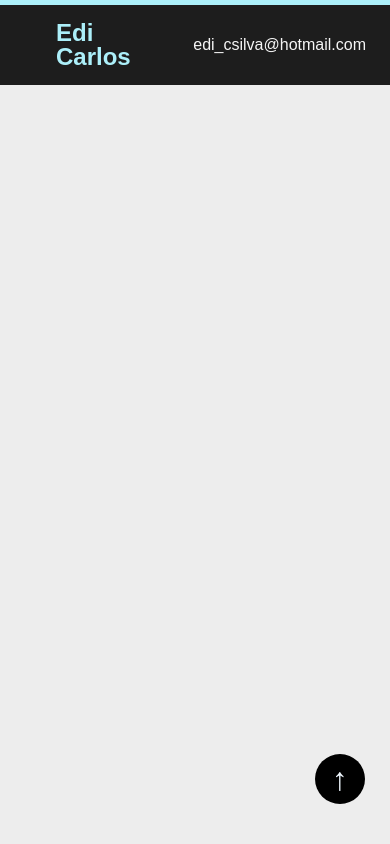
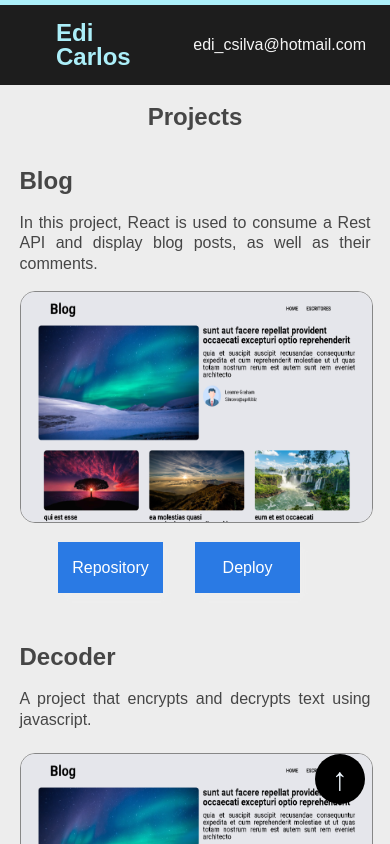
Before and after one commit to ediCarlosSilva/portifolio-v2, a React (Create React App) app: page /projetos in a window 390 px wide. Shown: the top 844 px of the page. Built offline with nearby package versions, Linux system fonts and the light colour scheme; the HTML template or start-up script is replaced by a standard one; a web font is replaced by a local one.

Commit message:
ajustes seção projeto

```diff
--- a/src/App.js
+++ b/src/App.js
@@ -1,6 +1,7 @@
 import { BrowserRouter, Route, Routes } from 'react-router-dom';
 import Menu from './components/Menu';
 import Home from './pages/Home';
+import ProjetosPage from './pages/ProjetosPage';
 
 function App() {
   return (
@@ -9,6 +10,7 @@ function App() {
 
       <Routes>
         <Route path="/" element={<Home />} />
+        <Route path="/projetos" element={<ProjetosPage />} />
       </Routes>
 
     </BrowserRouter>
--- /dev/null
+++ b/src/components/ProjectCard/ProjectCard.css
@@ -0,0 +1,86 @@
+.projeto {
+    width: 30%;
+}
+
+.projeto--descricao {
+    text-align: justify;
+    min-height: 48px;
+}
+
+.projeto--imagem img {
+    border-radius: 15px;
+    width: 100%;
+    height: 230px;
+    border: 1px solid var(--cinza-escuro);
+}
+
+.projeto__description {
+    display: flex;
+    justify-content: center;
+}
+
+.projeto__botao--repo,
+.projeto__botao--demo {
+    font-size: 1rem;
+    margin-right: 2rem;
+    display: flex;
+    flex-direction: row;
+    justify-content: center;
+    align-items: center;
+    padding: 16px;
+    gap: 10px;
+    width: 105px;
+    height: 51px;
+    box-shadow: 5px 5px 5px #eee;
+    text-shadow: none;
+    border-style: none;
+}
+
+.projeto__botao--repo,
+.projeto__botao--demo {
+    background-color: var(--azul-escuro);
+    color: var(--branco);
+}
+
+.projeto__botao--repo:hover,
+.projeto__botao--demo:hover {
+    background-color: var(--branco);
+    color: var(--azul-escuro);
+    border: 1px solid var(--azul-escuro);
+    cursor: pointer;
+}
+
+/*Tablet*/
+@media (max-width: 768px) {
+
+    .projeto {
+        width: 45%;
+        margin-bottom: 2rem;
+    }
+
+    .projeto--descricao {
+        max-height: 64px;
+    }
+}
+
+/*Mobile*/
+@media (max-width: 412px) {
+
+    .projeto {
+        width: 100%;
+        display: flex;
+        flex-direction: column;
+    }
+
+    .projeto--conteudo {
+        order: -1;
+    }
+
+    .projeto__description {
+        margin-top: 1rem;
+    }
+
+    .projeto--descricao {
+        line-height: 1.3rem;
+    }
+}
--- /dev/null
+++ b/src/components/ProjectCard/index.jsx
@@ -0,0 +1,31 @@
+import './ProjectCard.css';
+import { Link } from 'react-router-dom';
+import React from 'react';
+
+export default function ProjectCard({projeto}) {
+
+  return (
+    <div className="projeto" title="Saiba Mais">
+      <div className="projeto--imagem">
+        <img src="assets/blog.png" alt="Projeto Blog." />
+      </div>
+      <div className="projeto--conteudo">
+        <h2 className="projeto--titulo">{projeto.titulo}</h2>
+        <p className="projeto--descricao">{projeto.texto}</p>
+      </div>
+
+      <div className="projeto__description">
+        <span className="projeto__repo">
+          <a href="https://github.com/ediCarlosSilva/blogWithRest">
+            <button className="projeto__botao--repo">Repository</button>
+          </a>
+        </span>
+        <span className="projeto__demo">
+          <a href="https://edicarlossilva.github.io/blogWithRest/">
+            <button className="projeto__botao--demo">Deploy</button>
+          </a>
+        </span>
+      </div>
+    </div>
+  )
+}
--- a/src/components/Projetos/index.jsx
+++ b/src/components/Projetos/index.jsx
@@ -1,43 +1,28 @@
 import './Projetos.css';
 import { Link } from 'react-router-dom';
+import ProjectCard from '../ProjectCard'
 
-export default function Projetos() {
+export default function Projetos({projetos}) {
+
+  // console.log(projetos);
+
   return (
     <section className="projetos">
       <div className="projetos__section--title">
-        <h2 className="projetos__section__title" id="projetos">Top 3 Projects</h2>
-        <img className="projetos__section--imagem" src="assets/direita-esquerda.png"
-          alt="Seta para direita e esquerda indicando mais projetos." />
-        <Link to="/projetos" className="projeto__section--mais">More Projects</Link>
+        <h2 className="projetos__section__title" id="projetos">Projects</h2>
       </div>
 
       <div className="projetos__content">
-        <div className="projeto" title="Saiba Mais">
-          <div className="projeto--imagem"><img src="assets/blog.png" alt="Projeto Decodificador." />
-          </div>
-          <div className="projeto--conteudo">
-            <h2 className="projeto--titulo">Blog</h2>
-            <p className="projeto--descricao">In this project, React is used to consume a Rest API and display blog posts, as well as their comments.</p>
-          </div>
 
-          <div className="projeto__description">
-            <span className="projeto__repo">
-              <a href="https://github.com/ediCarlosSilva/blogWithRest">
-                <button className="projeto__botao--repo">Repository</button>
-              </a>
-            </span>
-            <span className="projeto__demo">
-              <a href="https://edicarlossilva.github.io/blogWithRest/">
-                <button className="projeto__botao--demo">Deploy</button>
-              </a>
-            </span>
-          </div>
+        {
+          projetos.map(projeto=> <ProjectCard key={projeto.id} projeto={projeto} />)
+        }
 
+        {/* <ProjectCard /> */}
 
-        </div>
-
-        <div className="projeto">
-          <div className="projeto--imagem"><img src="assets/decodificador.jpg" alt="Projeto Decodificador." />
+        {/* <div className="projeto">
+          <div className="projeto--imagem">
+            <img src="assets/decodificador.jpg" alt="Projeto Decodificador." />
           </div>
           <div className="projeto--conteudo">
             <h2 className="projeto--titulo">Decoder</h2>
@@ -69,7 +54,8 @@ export default function Projetos() {
             <span className="projeto__demo"><a href="https://edicarlossilva.github.io/flexbox-2023/"><button
               className="projeto__botao--demo">Deploy</button></a></span>
           </div>
-        </div>
+        </div> */}
+
       </div>
 
     </section>
--- /dev/null
+++ b/src/json/projetos.json
@@ -0,0 +1,17 @@
+[
+    {
+        "id": 1,
+        "titulo": "Blog",
+        "texto": "In this project, React is used to consume a Rest API and display blog posts, as well as their comments."
+    },
+    {
+        "id": 2,
+        "titulo": "Decoder",
+        "texto": "A project that encrypts and decrypts text using javascript."
+    },
+    {
+        "id": 3,
+        "titulo": "Responsive website with flexbox",
+        "texto": "Responsive website design using css flexbox property."
+    }
+]
--- a/src/pages/Home/index.jsx
+++ b/src/pages/Home/index.jsx
@@ -10,8 +10,6 @@ import Title from "../../components/Title"
 
 export default function Home() {
 
-
-
     return (
         <>
             <Title />
@@ -20,7 +18,7 @@ export default function Home() {
             <Hobbies />
             <Academico />
             <Experiencia />
-            <Projetos />
+            {/* <Projetos /> */}
             <Formulario />
             <Footer />
         </>
--- /dev/null
+++ b/src/pages/ProjetosPage/index.jsx
@@ -0,0 +1,10 @@
+import Projetos from '../../components/Projetos';
+
+import projetos from '../../json/projetos.json';
+
+export default function ProjetosPage() {
+    return (
+        <Projetos projetos={projetos}/>
+    )
+
+}
```
Lines whose indentation alone changed are shown as unchanged.
